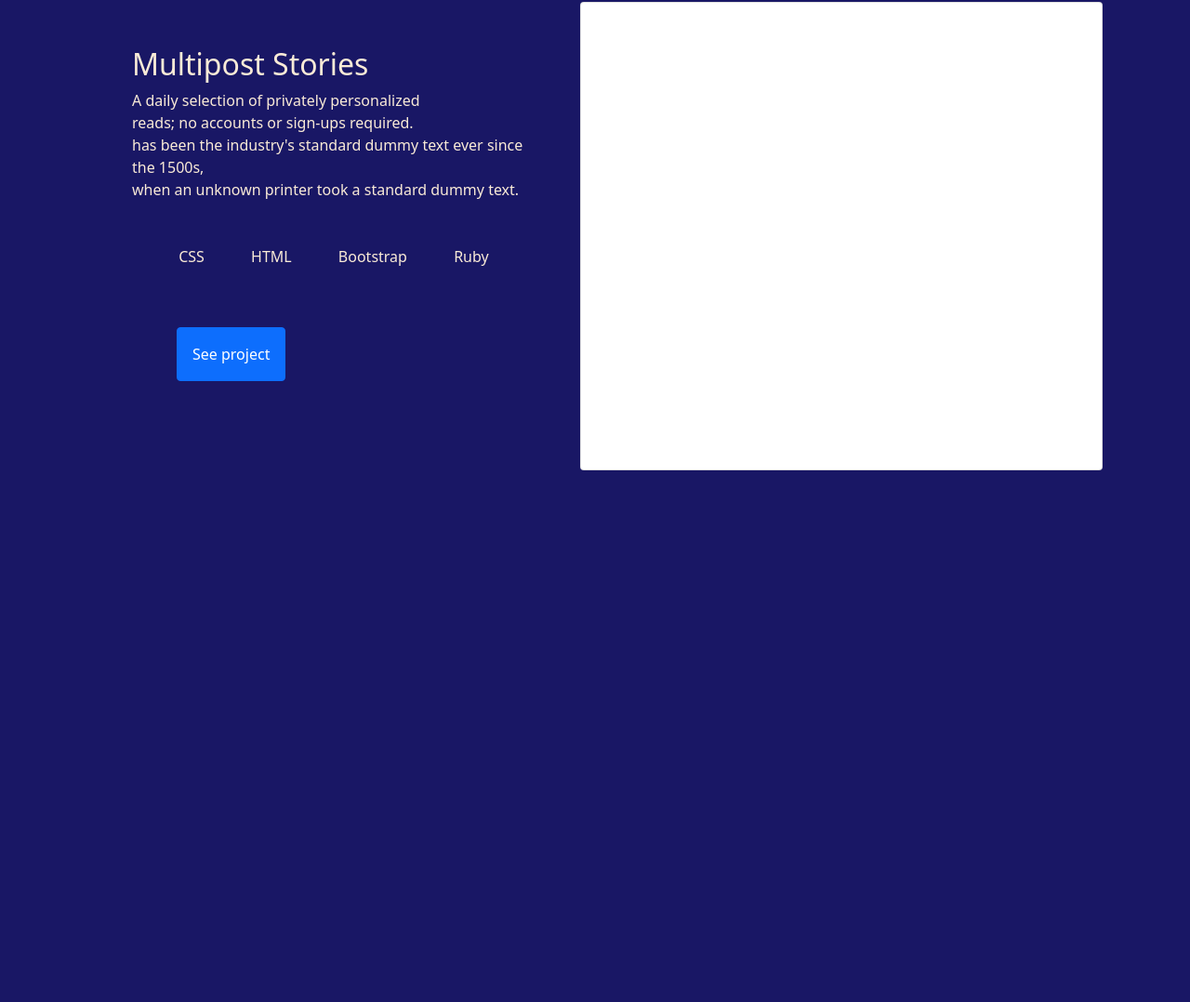
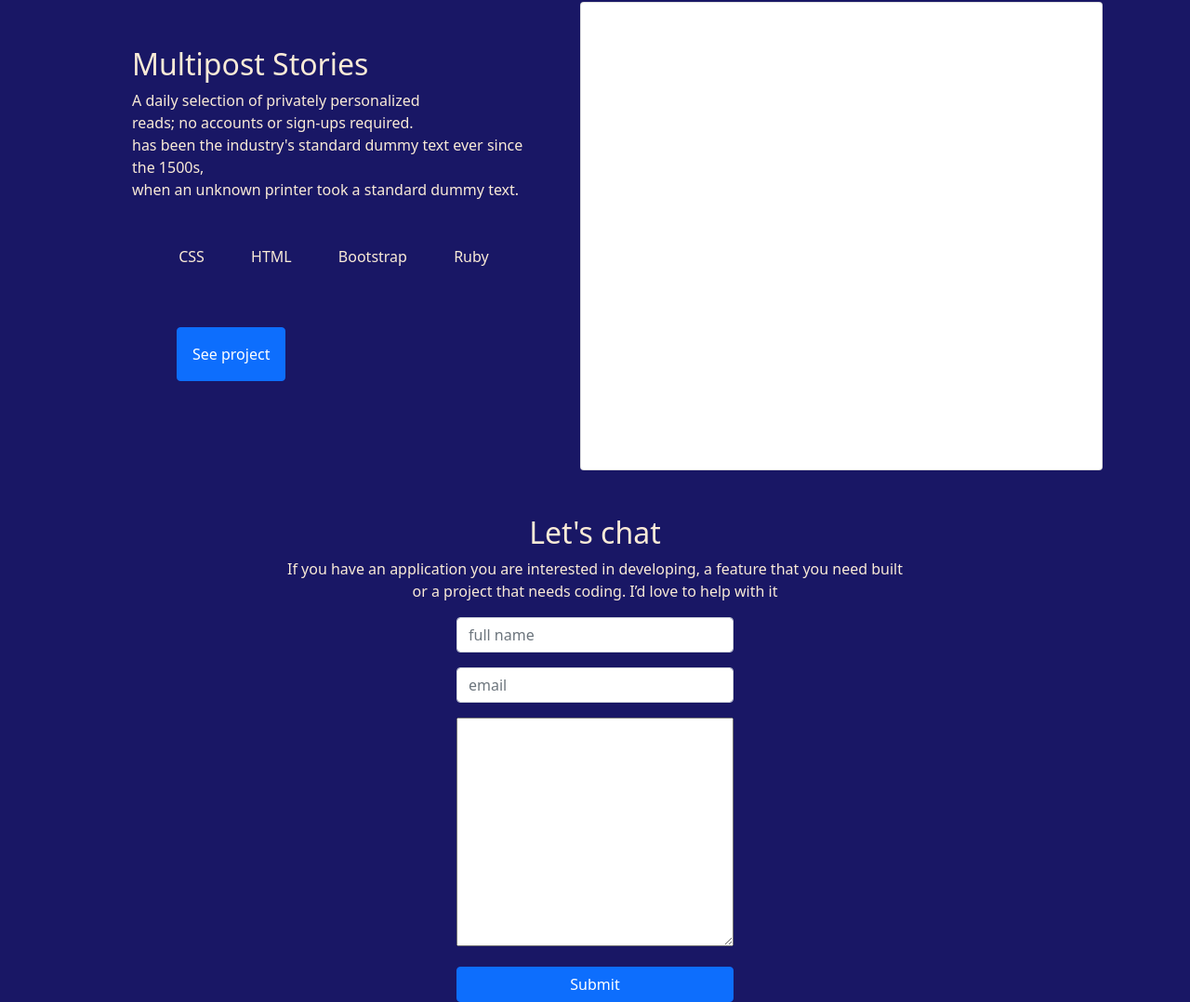
Before and after one commit to Khanetmoi/portolio_using_bootstrap, a plain HTML site: page index.html in a window 1280 px wide. Shown: the part 2491-3569 px from the top of the page at 93% size. Before the commit the page ends 2997 px from the top, so only its background shows below. Drawn offline with nearby package versions, Linux system fonts and the light colour scheme.

Commit message:
adding form to html

```diff
--- a/index.html
+++ b/index.html
@@ -113,7 +113,6 @@
         <hr>
         <div class="container d-flex">
             <div class="card d-flex">
-                <!-- <img src="..." class="card-img-top" alt="..."> -->
                 <div style="width:648px; height:448px"></div>
             </div>
             <div class="m-5">
@@ -136,7 +135,7 @@
 
         <div class="container d-flex mt-5">
             <div class="card d-flex order-1">
-                <!-- <img src="..." class="card-img-top" alt="..."> -->
+
                 <div style="width:648px; height:448px"></div>
             </div>
             <div class="m-5">
@@ -159,7 +158,7 @@
 
         <div class="container d-flex mt-5">
             <div class="card d-flex">
-                <!-- <img src="..." class="card-img-top" alt="..."> -->
+
                 <div style="width:648px; height:448px"></div>
             </div>
             <div class="m-5">
@@ -180,7 +179,7 @@
 
         <div class="container d-flex mt-5">
             <div class="card d-flex order-1">
-                <!-- <img src="..." class="card-img-top" alt="..."> -->
+
                 <div style="width:648px; height:448px"></div>
             </div>
             <div class="m-5">
@@ -199,9 +198,29 @@
             </div>
 
     </div>
+   <div class="container d-flex  flex-column align-items-center mt-5" >
+       <h2>Let's chat</h2>
+       <p class="text-center">If you have an application you are interested in developing,  a feature that you need built <br> or a project that needs
+    coding. I’d love to help with it
+       </p>
+    <form>
+        <fieldset class="d-flex flex-column">
 
+            <div class="mb-3">
+                <input type="text" class="form-control" placeholder="full name">
+            </div>
+            <div class="mb-3">
+                <input type="email" class="form-control" placeholder="email">
 
+            </div>
+            <div class="mb-3">
+                <textarea cols="30" rows="10"></textarea>
+            </div>
+            <button type="submit" class="btn btn-primary text-center">Submit</button>
+        </fieldset>
+    </form>
 
+   </div>
 
     <script src="https://cdn.jsdelivr.net/npm/bootstrap@5.0.2/dist/js/bootstrap.bundle.min.js"
         integrity="sha384-MrcW6ZMFYlzcLA8Nl+NtUVF0sA7MsXsP1UyJoMp4YLEuNSfAP+JcXn/tWtIaxVXM" crossorigin="anonymous">
```
